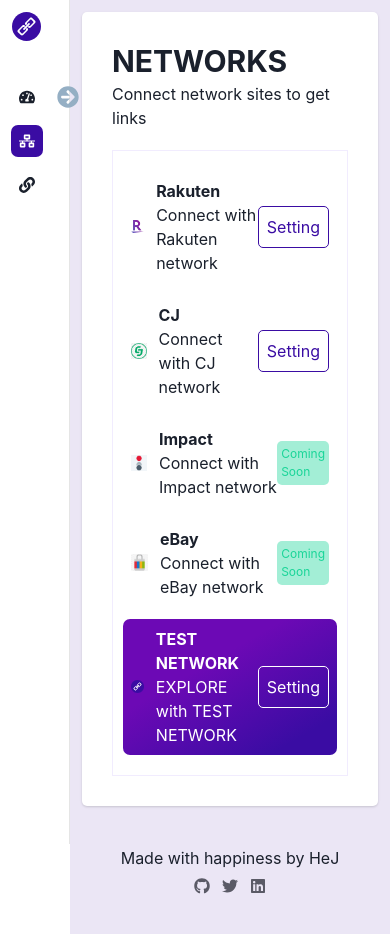
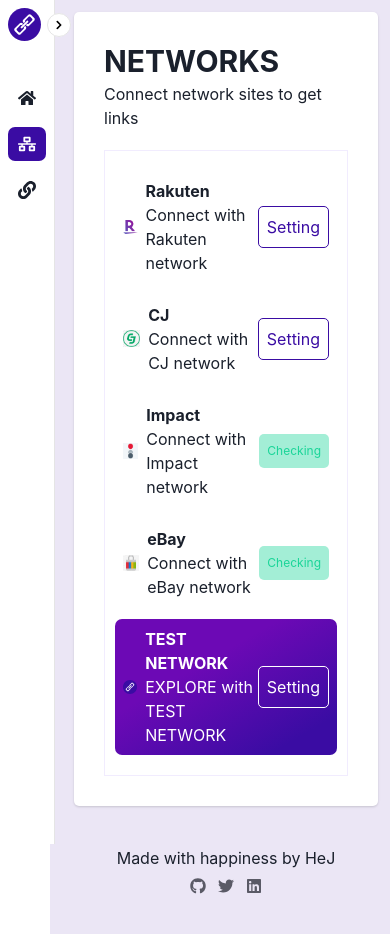
Before and after one commit to hjplumtree/Affitalink, a Next.js app: page /networks in a window 390 px wide. Built offline with nearby package versions, Linux system fonts and the light colour scheme.

Commit message:
Update :: Navigator responsive

```diff
--- a/components/Layouts.js
+++ b/components/Layouts.js
@@ -4,11 +4,12 @@ import Footer from "./Footer";
 function Layouts({ children, ...styles }) {
   return (
     <Flex
-      padding={3}
+      p={3}
+      pl={6}
       direction="column"
       width="100%"
       height="100%"
-      ml={{ base: "70px", lg: "220px" }}
+      ml={{ base: "50px", lg: "210px" }}
       {...styles}
     >
       {children}
--- a/components/Navigator.js
+++ b/components/Navigator.js
@@ -5,9 +5,9 @@ import logo from "../public/logo.svg";
 import {
   FaNetworkWired,
   FaLink,
-  FaTachometerAlt,
-  FaArrowCircleLeft,
-  FaArrowCircleRight,
+  FaHome,
+  FaChevronLeft,
+  FaChevronRight,
 } from "react-icons/fa";
 import { useState } from "react";
 
@@ -15,21 +15,18 @@ export default function Navigator({ ...styles }) {
   const [burgerMenuOpen, setBurgerMenuOpen] = useState(false);
   return (
     <VStack
-      align={{ base: burgerMenuOpen || "center", lg: "stretch" }}
+      alignItems="center"
       h="100%"
-      pt={3}
-      pr={7}
-      pb={3}
-      pl={3}
+      p={2}
       spacing={3}
       bg="#fff"
       borderRight="1px solid #e5e5e5"
-      width={{ base: burgerMenuOpen ? "220px" : "70px", lg: "220px" }}
+      width={{ base: burgerMenuOpen ? "210px" : "55px", lg: "210px" }}
       {...styles}
       zIndex={100}
     >
-      <Box display="flex" mb={7}>
-        <Image src={logo} alt="logo" width={30} height={30} />
+      <Box display="flex" mb={7} alignItems="center" width="100%">
+        <Image src={logo} alt="logo" width="33px" height="33px" />
         <Text
           display={{ base: burgerMenuOpen || "none", lg: "inline-block" }}
           ml={2}
@@ -37,32 +34,42 @@ export default function Navigator({ ...styles }) {
         >
           AffitaLink
         </Text>
+
+        <Icon
+          w="24px"
+          h="24px"
+          p="6px"
+          as={burgerMenuOpen ? FaChevronLeft : FaChevronRight}
+          position="absolute"
+          right="-17px"
+          bg={"#fff"}
+          color="#000"
+          border="1px solid #e5e5e5"
+          borderRadius="50%"
+          display={{ lg: "none" }}
+          cursor="pointer"
+          onClick={() => {
+            setBurgerMenuOpen((menu) => !menu);
+          }}
+          _hover={{ bg: "#D6E0E8" }}
+        />
       </Box>
 
-      <Box>
+      <Box w="100%">
         <Box as={Flex} align="center">
           <RouterLink to="/" width="100%">
-            <Icon as={FaTachometerAlt} />
+            <Icon
+              width="18px"
+              height="18px"
+              as={FaHome}
+              margin={burgerMenuOpen || "0 auto"}
+            />
             <Text
               display={{ base: burgerMenuOpen || "none", lg: "inline-block" }}
             >
               Home
             </Text>
           </RouterLink>
-          <Icon
-            w="22px"
-            h="22px"
-            as={burgerMenuOpen ? FaArrowCircleLeft : FaArrowCircleRight}
-            position="absolute"
-            right="-10px"
-            color="#95AFC4"
-            display={{ lg: "none" }}
-            cursor="pointer"
-            onClick={() => {
-              setBurgerMenuOpen((menu) => !menu);
-            }}
-            _hover={{ color: "#000" }}
-          />
         </Box>
 
         <Text
@@ -75,7 +82,12 @@ export default function Navigator({ ...styles }) {
           CONNECT
         </Text>
         <RouterLink to="/networks" mt={{ base: burgerMenuOpen || 3, lg: 0 }}>
-          <Icon as={FaNetworkWired} />
+          <Icon
+            width="18px"
+            height="18px"
+            as={FaNetworkWired}
+            margin={burgerMenuOpen || "0 auto"}
+          />
           <Text
             display={{ base: burgerMenuOpen || "none", lg: "inline-block" }}
           >
@@ -93,7 +105,12 @@ export default function Navigator({ ...styles }) {
           COPY
         </Text>
         <RouterLink to="/links" mt={{ base: burgerMenuOpen || 3, lg: 0 }}>
-          <Icon as={FaLink} />
+          <Icon
+            width="18px"
+            height="18px"
+            as={FaLink}
+            margin={burgerMenuOpen || "0 auto"}
+          />
           <Text
             display={{ base: burgerMenuOpen || "none", lg: "inline-block" }}
           >
--- a/components/NetworkSiteList.js
+++ b/components/NetworkSiteList.js
@@ -12,7 +12,7 @@ export default function NetworkSiteList({
   return (
     <Flex alignItems="center" p={2} {...styles}>
       <Image src={imageUrl} alt={name} width={30} height={30} />
-      <Box marginLeft={3}>
+      <Box marginLeft={2}>
         <Text>
           <strong>{name}</strong>
         </Text>
@@ -30,9 +30,9 @@ export default function NetworkSiteList({
           <RouterLink to={`/networks/${endpoint}`}>Setting</RouterLink>
         </Flex>
       ) : (
-        <Box p={1} borderRadius={5} marginLeft="auto" bg="#A3EED6">
+        <Box p={2} borderRadius={5} marginLeft="auto" bg="#A3EED6">
           <Text fontSize="xs" color="#1AD598">
-            Coming Soon
+            Checking
           </Text>
         </Box>
       )}
```
